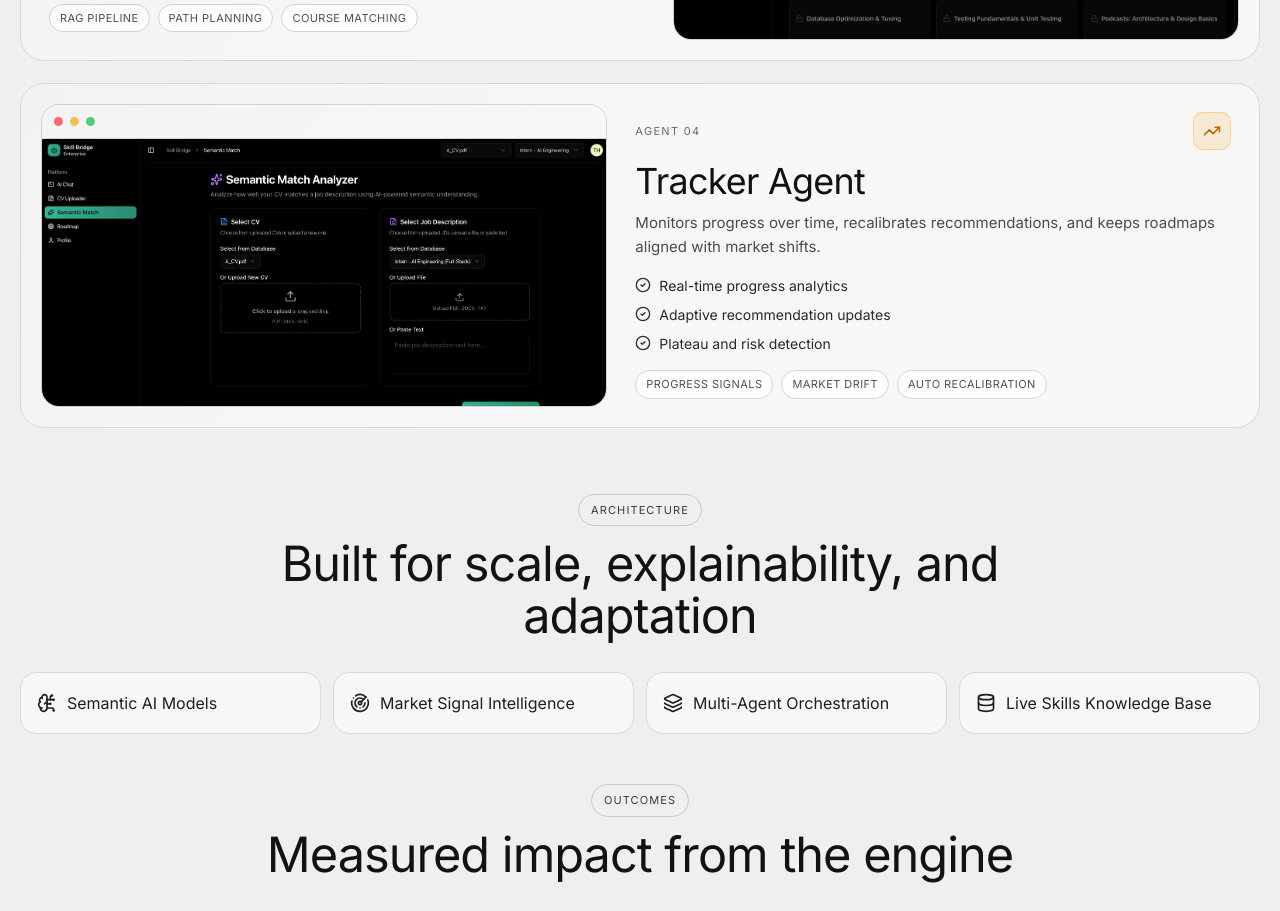
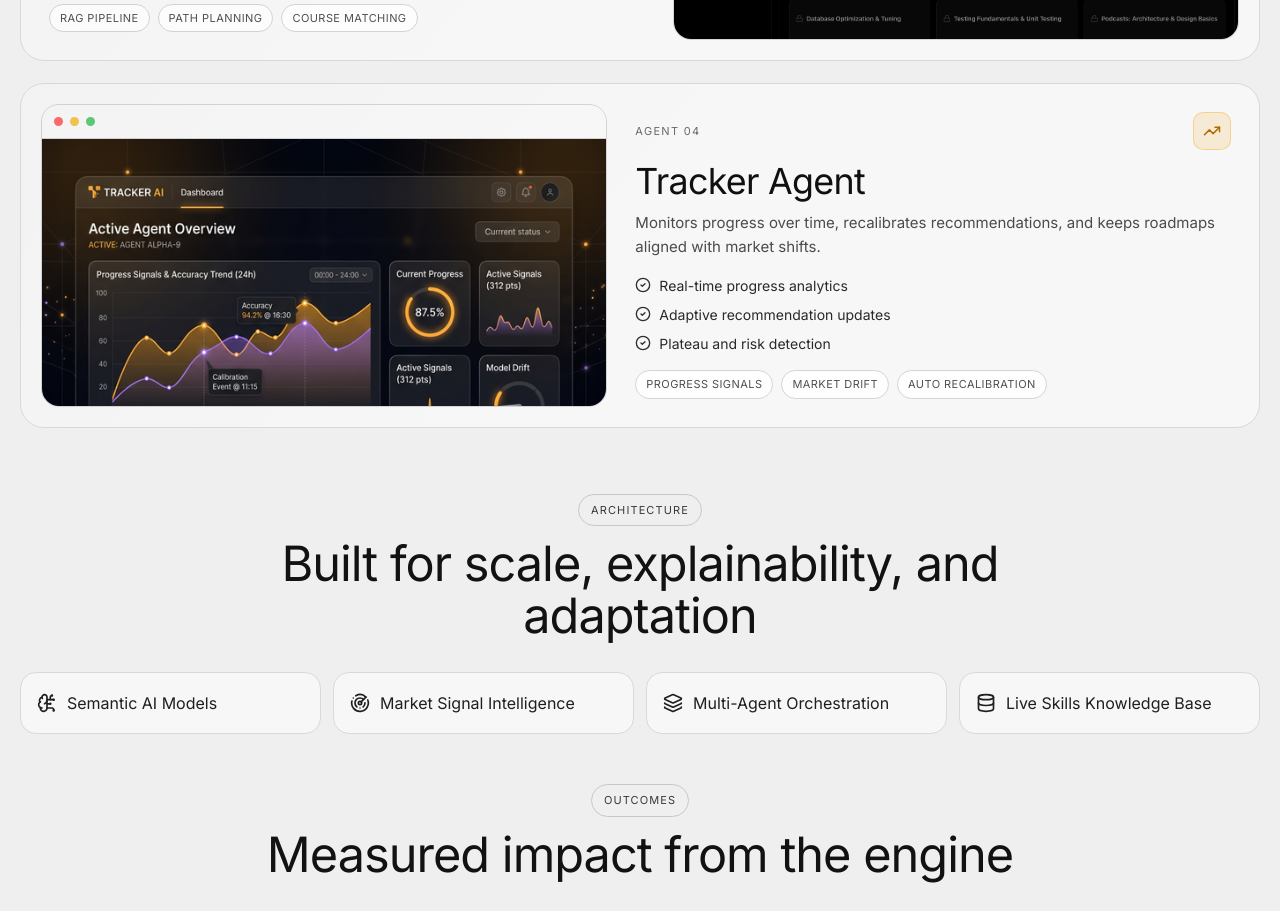
Before and after one commit to TharushaKula/Skill-Bridge-, a Next.js app: page /engine in a window 1280 px wide. Shown: the part 1940-2851 px from the top of the page. Built offline with nearby package versions, Linux system fonts and the light colour scheme; a web font is replaced by a local one.

Commit message:
feat: update engine page image to tracker agent and add new asset

```diff
--- a/app/engine/page.tsx
+++ b/app/engine/page.tsx
@@ -83,7 +83,7 @@ const agents = [
       'Plateau and risk detection',
     ],
     tags: ['Progress Signals', 'Market Drift', 'Auto Recalibration'],
-    image: '/images/platform-images/CV-Analyzer-page.png',
+    image: '/images/platform-images/tracker-agent.png',
     imageAlt: 'Progress and tracking analytics',
   },
 ];
```
Also changed, not shown: public/images/platform-images/tracker-agent.png (added).
